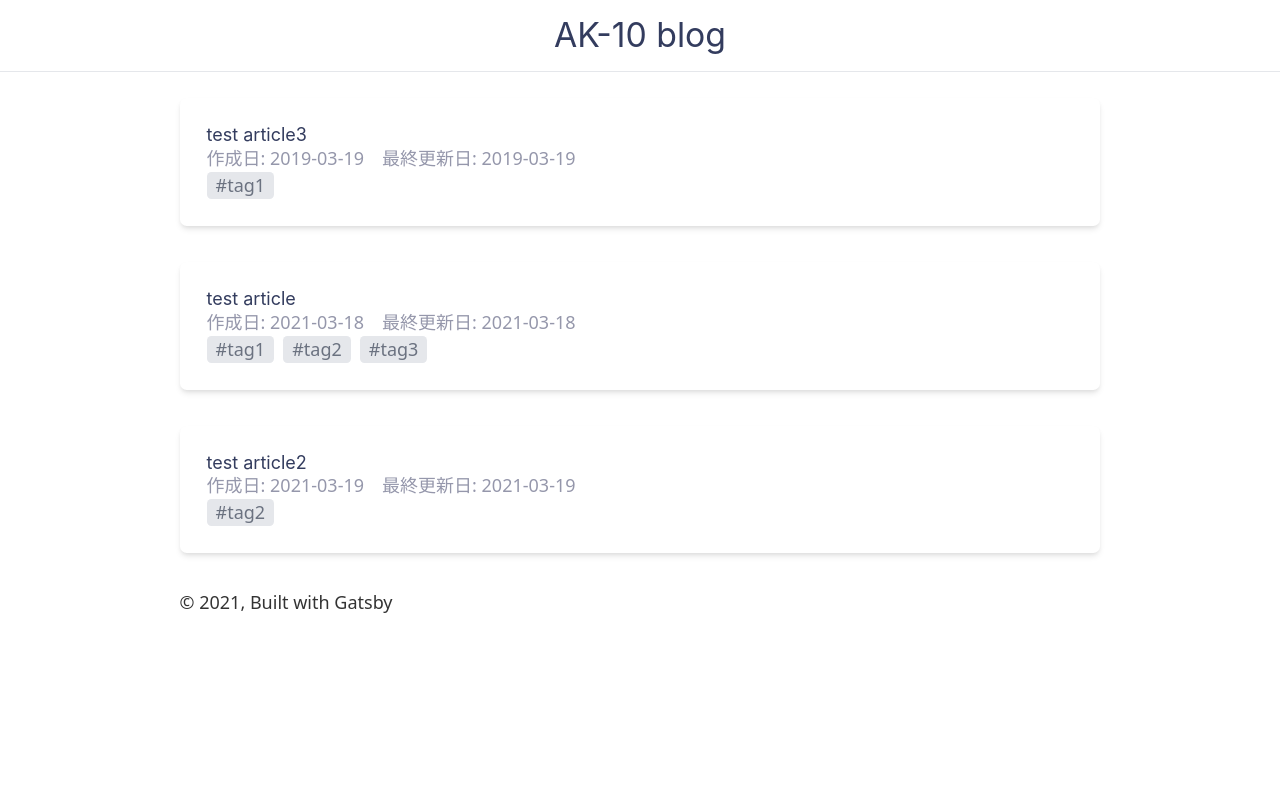
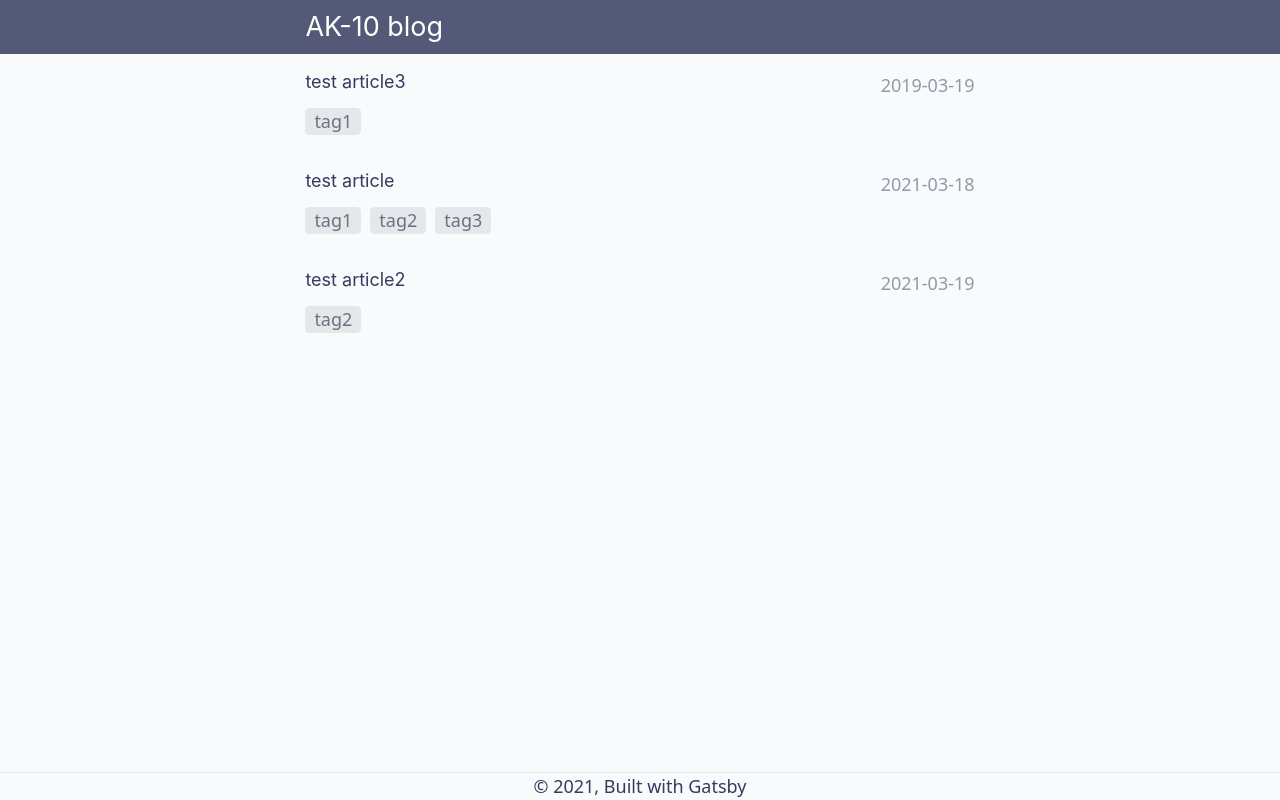
Before and after one commit to AK-10/blog, a Gatsby site: page / in a window 1280 px wide. Built offline with nearby package versions, Linux system fonts and the light colour scheme; Gatsby itself is replaced by a stand-in of ours.

Commit message:
fix layout

```diff
--- a/src/components/header.tsx
+++ b/src/components/header.tsx
@@ -4,23 +4,16 @@ import { Link } from "gatsby"
 
 const Header = ({ siteTitle }) => (
   <header
-    className="flex bg-white border-b border-gray-200 h-16 items-center"
-    style={{
-      marginBottom: `1.45rem`,
-    }}
+    className="bg-navy-500 items-center max-w-screen"
   >
     <div
-      className="m-0 mx-auto"
-      style={{
-        maxWidth: 960,
-        padding: `1.45rem 1.0875rem`,
-      }}
+      className="m-0 mx-auto py-2 max-w-prose flex flex-row justify-between"
     >
       <h1
-        className="m-0 text-3xl"
+        className="m-0 text-2xl"
       >
         <Link
-          className="text-navy-700"
+          className="text-white"
           to="/"
           style={{
             textDecoration: `none`,
--- a/src/components/layout.tsx
+++ b/src/components/layout.tsx
@@ -30,27 +30,33 @@ const Layout = ({ children }: LayoutProps) => {
 
   return (
     <div
-      className="min-h-screen"
+      className="flex flex-col min-h-screen bg-gray-50"
     >
       <Header siteTitle={ siteTitle } />
       <div
-        style={{
-          margin: `0 auto`,
-          maxWidth: 960,
-          padding: `0 1.0875rem 1.45rem`,
-        }}
+        className="flex-grow"
       >
-        <main>{children}</main>
-        <footer
-          style={{
-            marginTop: `2rem`,
-          }}
+        <main
+          className="bg-gray-50 w-full mx-auto"
+        >
+          <div
+            className="max-w-prose container mx-auto py-4"
+          >
+            {children}
+          </div>
+        </main>
+      </div>
+      <footer
+        className="flex text-navy-700 w-full border-t"
+      >
+        <div
+          className="m-0 mx-auto max-w-screen-lg"
         >
           © {new Date().getFullYear()}, Built with
           {` `}
           <a href="https://www.gatsbyjs.com">Gatsby</a>
-        </footer>
-      </div>
+        </div>
+      </footer>
     </div>
   )
 }
--- a/src/components/listItem.tsx
+++ b/src/components/listItem.tsx
@@ -3,32 +3,34 @@ import { ItemMeta } from "../types/itemMeta"
 import { Link } from "gatsby"
 import dayjs from "dayjs"
 
-export const ListItem = ({ title, created, updated, tag, slug }: ItemMeta) => (
+export const ListItem = ({ title, created, tag, slug }: ItemMeta) => (
   <div
-    className="container mx-auto mb-8 p-6 rounded-md shadow-md bg-white"
+    className="container mx-auto mb-8"
   >
-    <Link
-      to={ `/${slug}` }
+    <div
+      className="flex flex-row justify-between pb-2"
     >
-      <h2
-        className="text-navy-700"
-      >{ title }</h2>
-    </Link>
-    <div
-      className="flex flex-row space-x-4"
-    >
-      <p className="text-navy-300">作成日: { dayjs(created).format("YYYY-MM-DD") }</p>
-      <p className="text-navy-300">最終更新日: { dayjs(updated).format("YYYY-MM-DD") }</p>
+      <Link
+        to={ `/${slug}` }
+      >
+        <h2
+          className="text-navy-700 my-auto"
+        >{ title }</h2>
+      </Link>
+      <p className="text-navy-300 my-auto">{ dayjs(created).format("YYYY-MM-DD") }</p>
     </div>
     <div className="flex flex-row space-x-2">
       {
         tag.map((tagName) => (
-          <Link
+          // TODO: tagでの絞り込みに対応後，Linkにする
+          // <Link
+          <div
             className="rounded bg-gray-200 text-gray-500 px-2"
-            to={ `/tag/${tagName}` }
+            // to={ `/tag/${tagName}` }
           >
-           { `#${tagName}` }
-          </Link>
+           { `${tagName}` }
+          </div>
+          // </Link>
         ))
       }
     </div>
--- a/tailwind.config.js
+++ b/tailwind.config.js
@@ -21,6 +21,15 @@ module.exports = {
           700: '#333c5e',
           900: '#2c334e'
         }
+      },
+      maxWidth: {
+        '1/2': '50%',
+        '1/4': '25%',
+        '3/4': '75%',
+        '1/5': '20%',
+        '2/5': '40%',
+        '3/5': '60%',
+        '4/5': '80%',
       }
     },
   },
```
